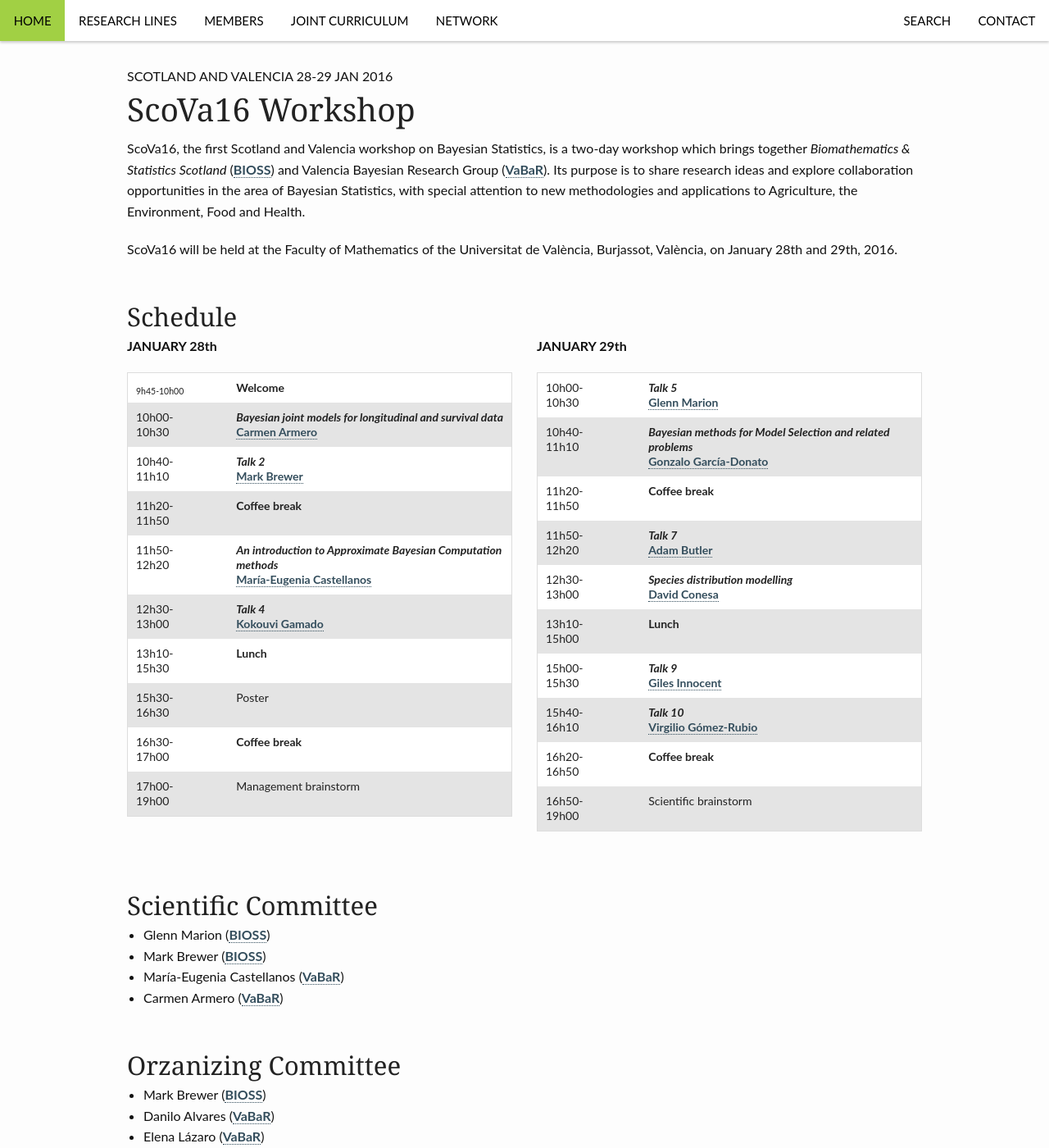
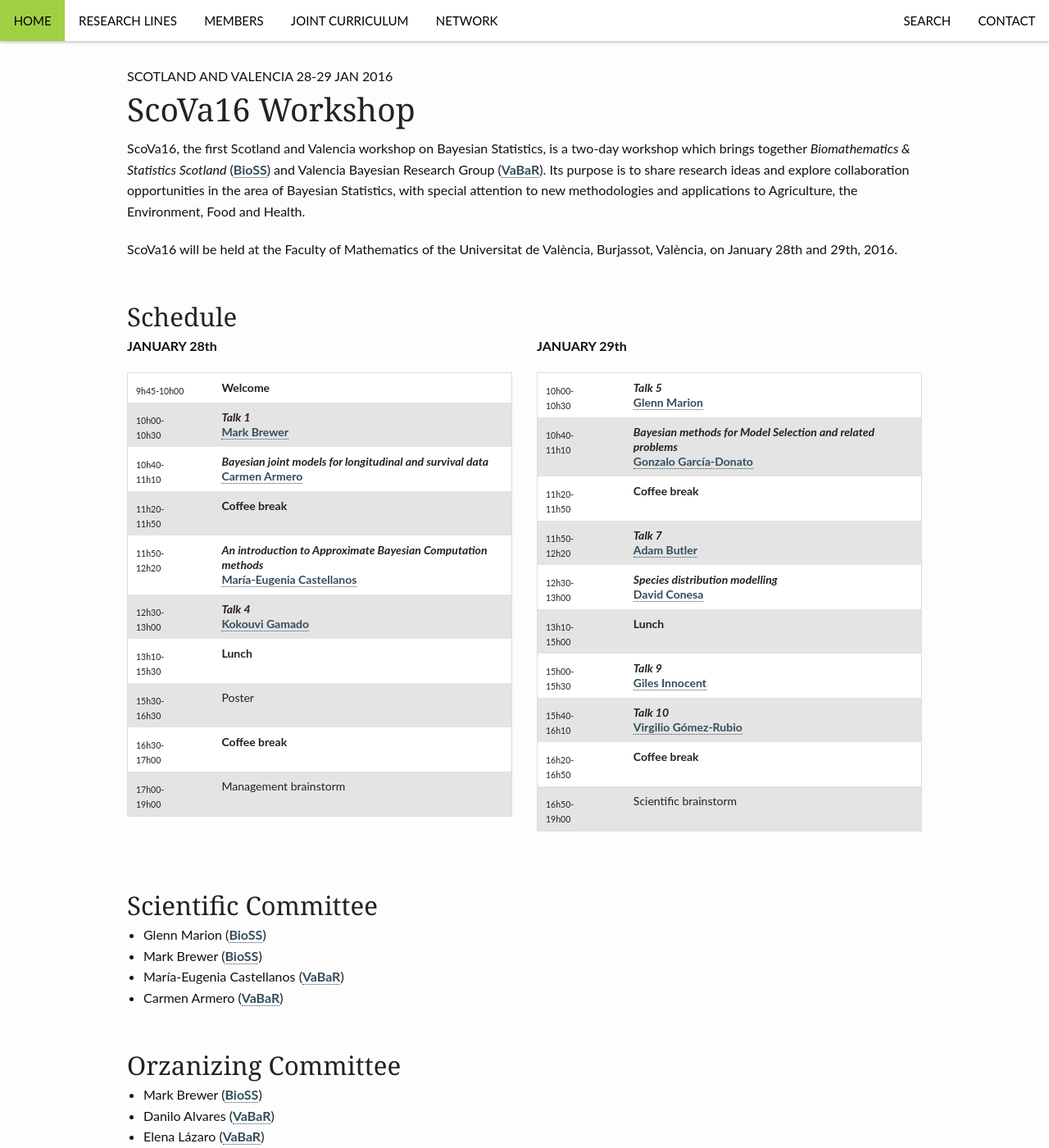
Before and after one commit to VABAR/VABAR.github.io, a Jekyll site: the page built from _posts/events/2015-12-17-ScoVa16.md, in a window 1280 px wide and 1400 px high. Shown: the whole window at 82% size. Built offline with Jekyll 4.4.1, drawn with Linux system fonts in a browser that asks for light colours.

Commit message:
Update 2015-12-17-ScoVa16.md

```diff
--- a/_posts/events/2015-12-17-ScoVa16.md
+++ b/_posts/events/2015-12-17-ScoVa16.md
@@ -2,13 +2,13 @@
 layout: page-fullwidth
 title: "ScoVa16 Workshop"
 subheadline: "Scotland and Valencia 28-29 Jan 2016"
-meta_teaser: "Workshop between BIOSS (Scotland) and VABAR (Valencia)"
+meta_teaser: "Workshop between BioSS (Scotland) and VaBaR (Valencia)"
 teaser: no
 header: no
 categories: events
 ---
 
-ScoVa16, the first Scotland and Valencia workshop on Bayesian Statistics, is a two-day workshop which brings together *Biomathematics & Statistics Scotland* ([BIOSS](http://www.bioss.ac.uk/)) and Valencia Bayesian Research Group ([VaBaR](http://vabar.github.io/)). Its purpose is to share research ideas and explore collaboration opportunities in the area of Bayesian Statistics, with special attention to new methodologies and applications to Agriculture, the Environment, Food and Health.
+ScoVa16, the first Scotland and Valencia workshop on Bayesian Statistics, is a two-day workshop which brings together *Biomathematics & Statistics Scotland* ([BioSS](http://www.bioss.ac.uk/)) and Valencia Bayesian Research Group ([VaBaR](http://vabar.github.io/)). Its purpose is to share research ideas and explore collaboration opportunities in the area of Bayesian Statistics, with special attention to new methodologies and applications to Agriculture, the Environment, Food and Health.
 
 ScoVa16 will be held at the Faculty of Mathematics of the Universitat de València, Burjassot, València, on January 28th and 29th, 2016.
 
@@ -19,46 +19,46 @@ ScoVa16 will be held at the Faculty of Mathematics of the Universitat de Valènc
 
 **JANUARY 28th**
 
-<sub> 9h45-10h00 </sub>  || **Welcome**
-10h00-10h30 || **_Bayesian joint models for longitudinal and survival data_**<br>[Carmen Armero](http://vabar.github.io/)
-10h40-11h10 || **_Talk 2_**<br>[Mark Brewer](http://www.bioss.ac.uk/people/markb.html)
-11h20-11h50 || **Coffee break**
-11h50-12h20 || **_An introduction to Approximate Bayesian Computation methods_**<br>[María-Eugenia Castellanos](http://bayes.etsii.urjc.es/~mecastel/hp/Contact.html)
-12h30-13h00 || **_Talk 4_**<br>[Kokouvi Gamado](http://www.bioss.ac.uk/people/kokouvi.html")
-13h10-15h30 || **Lunch**
-15h30-16h30 || Poster
-16h30-17h00 || **Coffee break**
-17h00-19h00 || Management brainstorm
+<sub> 9h45-10h00 </sub> || **Welcome**
+<sub> 10h00-10h30 </sub> || **_Talk 1_**<br>[Mark Brewer](http://www.bioss.ac.uk/people/markb.html)
+<sub> 10h40-11h10 </sub> || **_Bayesian joint models for longitudinal and survival data_**<br>[Carmen Armero](http://vabar.github.io/)
+<sub> 11h20-11h50 </sub> || **Coffee break**
+<sub> 11h50-12h20 </sub> || **_An introduction to Approximate Bayesian Computation methods_**<br>[María-Eugenia Castellanos](http://bayes.etsii.urjc.es/~mecastel/hp/Contact.html)
+<sub> 12h30-13h00 </sub> || **_Talk 4_**<br>[Kokouvi Gamado](http://www.bioss.ac.uk/people/kokouvi.html")
+<sub> 13h10-15h30 </sub> || **Lunch**
+<sub> 15h30-16h30 </sub> || Poster
+<sub> 16h30-17h00 </sub> || **Coffee break**
+<sub> 17h00-19h00 </sub> || Management brainstorm
 
   </div>
   <div class="small-12 medium-6 columns" markdown="1">
 
 **JANUARY 29th**
 
-10h00-10h30 || **_Talk 5_**<br>[Glenn Marion](http://www.bioss.ac.uk/people/glenn.html)
-10h40-11h10 || **_Bayesian methods for Model Selection and related problems_**<br>[Gonzalo García-Donato](http://www.uclm.es/profesorado/garcia-donato/)
-11h20-11h50 || **Coffee break**
-11h50-12h20 || **_Talk 7_**<br>[Adam Butler](http://www.bioss.ac.uk/people/adam.html)
-12h30-13h00 || **_Species distribution modelling_**<br>[David Conesa](http://www.geeitema.org/conesa/)
-13h10-15h00 || **Lunch**
-15h00-15h30 || **_Talk 9_**<br>[Giles Innocent](http://www.bioss.ac.uk/people/giles.html)
-15h40-16h10 || **_Talk 10_**<br>[Virgilio Gómez-Rubio](http://www.uclm.es/profesorado/vgomez/)
-16h20-16h50 || **Coffee break**
-16h50-19h00 || Scientific brainstorm
+<sub> 10h00-10h30 </sub> || **_Talk 5_**<br>[Glenn Marion](http://www.bioss.ac.uk/people/glenn.html)
+<sub> 10h40-11h10 </sub> || **_Bayesian methods for Model Selection and related problems_**<br>[Gonzalo García-Donato](http://www.uclm.es/profesorado/garcia-donato/)
+<sub> 11h20-11h50 </sub> || **Coffee break**
+<sub> 11h50-12h20 </sub> || **_Talk 7_**<br>[Adam Butler](http://www.bioss.ac.uk/people/adam.html)
+<sub> 12h30-13h00 </sub> || **_Species distribution modelling_**<br>[David Conesa](http://www.geeitema.org/conesa/)
+<sub> 13h10-15h00 </sub> || **Lunch**
+<sub> 15h00-15h30 </sub> || **_Talk 9_**<br>[Giles Innocent](http://www.bioss.ac.uk/people/giles.html)
+<sub> 15h40-16h10 </sub> || **_Talk 10_**<br>[Virgilio Gómez-Rubio](http://www.uclm.es/profesorado/vgomez/)
+<sub> 16h20-16h50 </sub> || **Coffee break**
+<sub> 16h50-19h00 </sub> || Scientific brainstorm
 
   </div>
 </div>
 
 ## Scientific Committee
 
-* Glenn Marion ([BIOSS](http://www.bioss.ac.uk/))
-* Mark Brewer ([BIOSS](http://www.bioss.ac.uk/))
+* Glenn Marion ([BioSS](http://www.bioss.ac.uk/))
+* Mark Brewer ([BioSS](http://www.bioss.ac.uk/))
 * María-Eugenia Castellanos ([VaBaR](http://vabar.github.io/))
 * Carmen Armero ([VaBaR](http://vabar.github.io/))
 
 ## Orzanizing Committee
 
-* Mark Brewer ([BIOSS](http://www.bioss.ac.uk/))
+* Mark Brewer ([BioSS](http://www.bioss.ac.uk/))
 * Danilo Alvares ([VaBaR](http://vabar.github.io/))
 * Elena Lázaro ([VaBaR](http://vabar.github.io/))
 * Blanca Sarzo ([VaBaR](http://vabar.github.io/))
```
